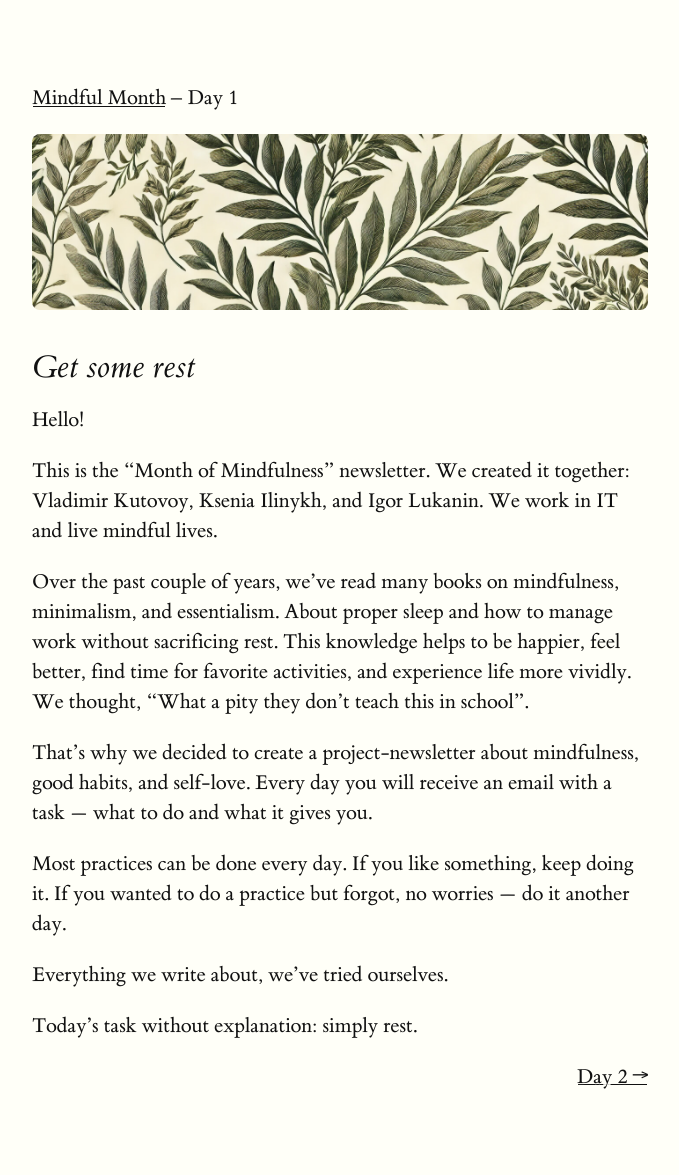
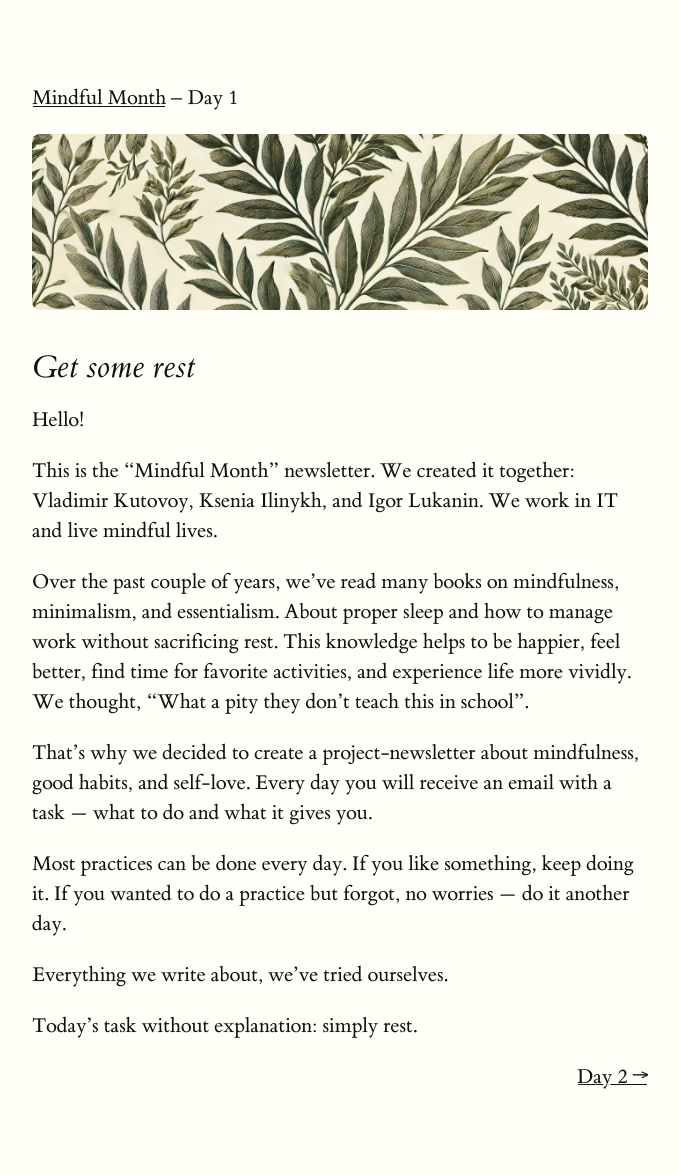
Before and after one commit to kseniailinyh/mindfulmonth, a Jekyll site: the page built from _posts/2024-08-01-01.markdown, in a window 1280 px wide. Shown: the whole page, without its empty margins (128-807 px from the left). Built offline with Jekyll 4.4.1, drawn with Linux system fonts in a browser that asks for light colours.

Commit message:
Changed newsletter title

```diff
--- a/_posts/2024-08-01-01.markdown
+++ b/_posts/2024-08-01-01.markdown
@@ -10,7 +10,7 @@ date: 2024-08-01
 
 Hello!
 
-This is the "Month of Mindfulness" newsletter. We created it together: Vladimir Kutovoy, Ksenia Ilinykh, and Igor Lukanin. We work in IT and live mindful lives.
+This is the "Mindful Month" newsletter. We created it together: Vladimir Kutovoy, Ksenia Ilinykh, and Igor Lukanin. We work in IT and live mindful lives.
 
 Over the past couple of years, we've read many books on mindfulness, minimalism, and essentialism. About proper sleep and how to manage work without sacrificing rest. This knowledge helps to be happier, feel better, find time for favorite activities, and experience life more vividly. We thought, "What a pity they don't teach this in school".
 
```
